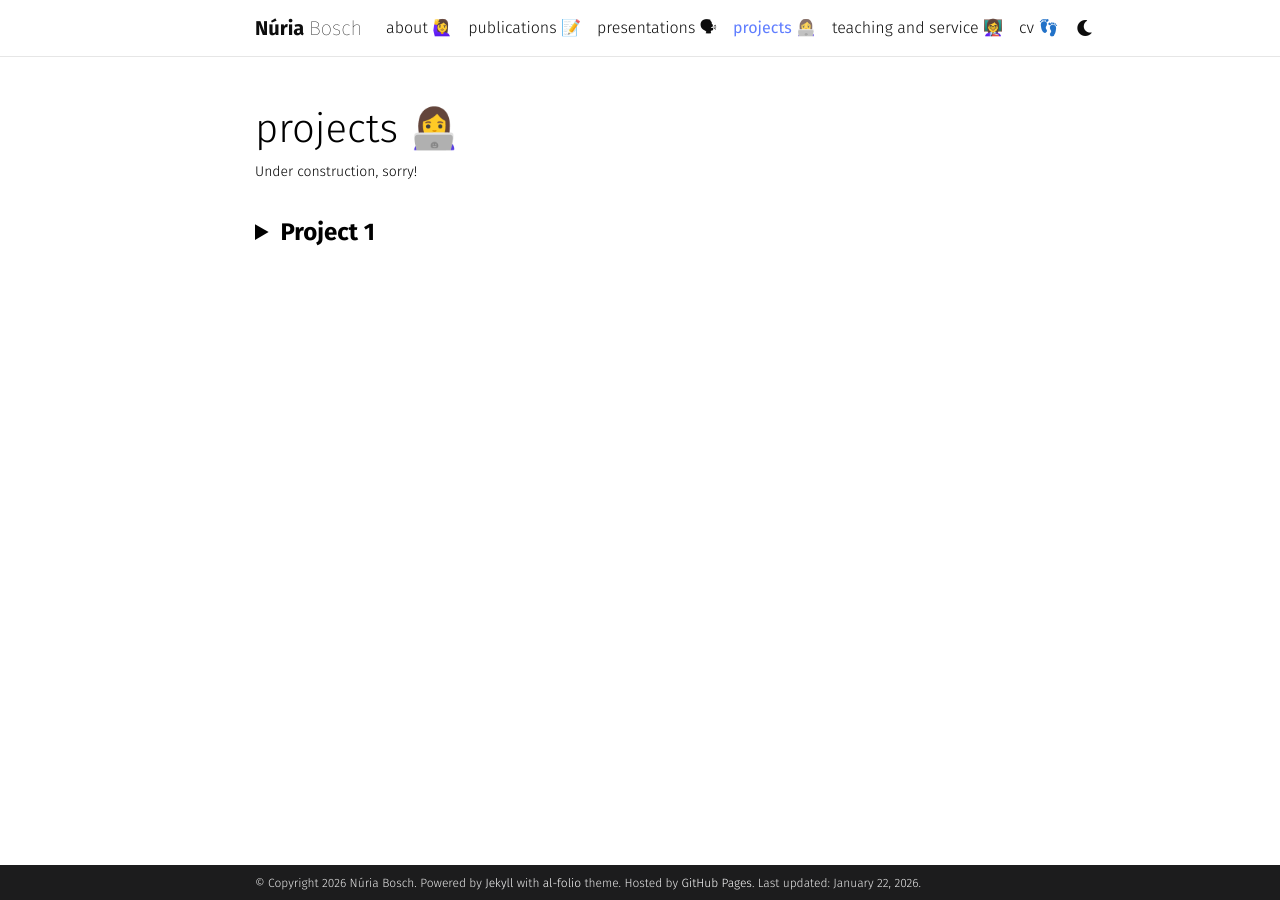
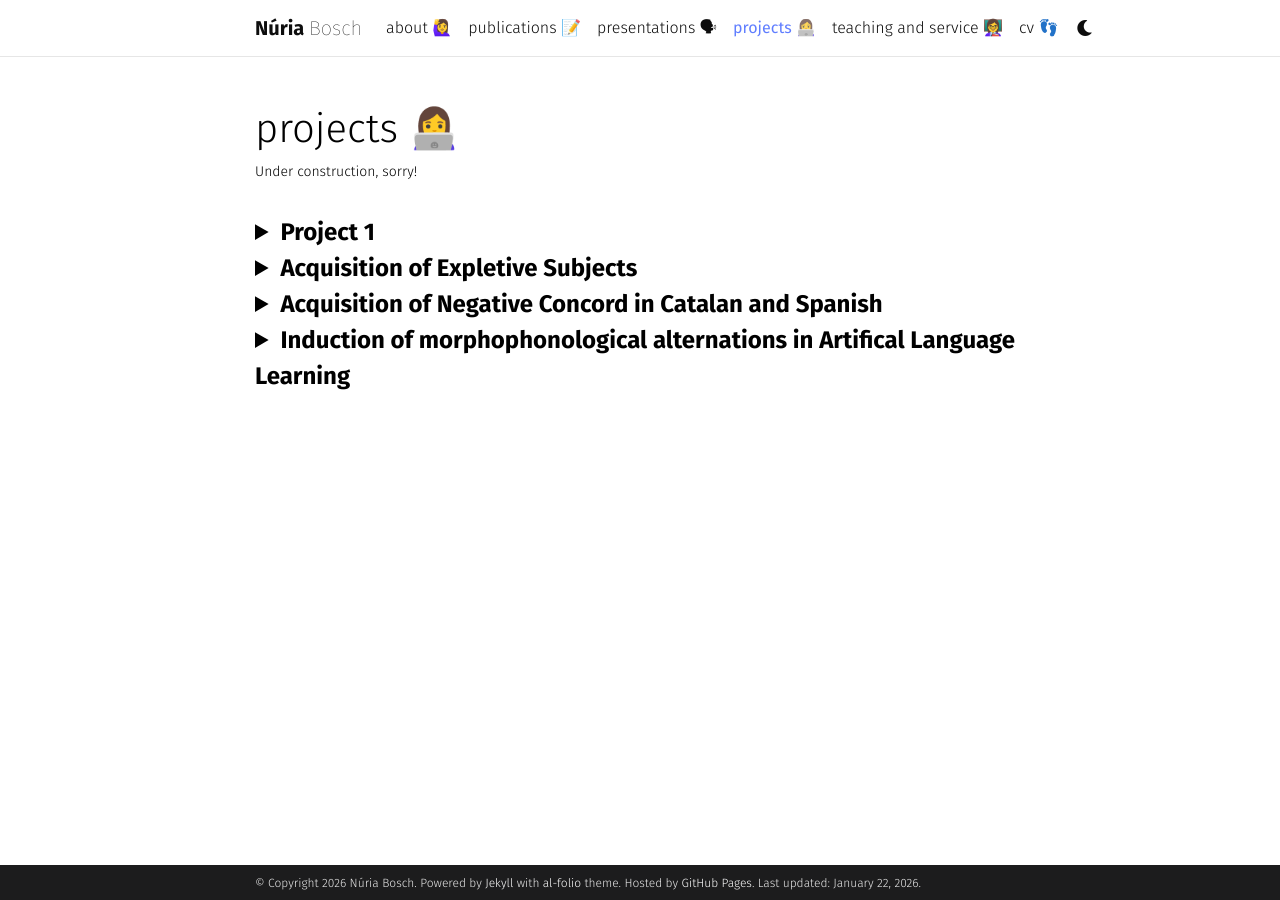
Before and after one commit to nuria-bosch/nuria-bosch.github.io, a Jekyll site: the page built from _pages/projects.md, in a window 1280 px wide. Built offline with Jekyll 4.4.1, drawn with Linux system fonts in a browser that asks for light colours; some web fonts are replaced; comment, search, counter and statistics services are not loaded; a style sheet for code colours, icons or effects is not loaded.

Commit message:
Update projects.md

```diff
--- a/_pages/projects.md
+++ b/_pages/projects.md
@@ -16,4 +16,23 @@ horizontal: false
   <h4>You can add a header</h4>
   <p>You can add text within a collapsed section.</p>
 </details>
+
+<details>
+  <summary class="project-title">Acquisition of Expletive Subjects</summary>
+  <h4>You can add a header</h4>
+  <p>You can add text within a collapsed section.</p>
+</details>
+
+<details>
+  <summary class="project-title">Acquisition of Negative Concord in Catalan and Spanish</summary>
+  <h4>You can add a header</h4>
+  <p>You can add text within a collapsed section.</p>
+</details>
+
+<details>
+  <summary class="project-title">Induction of morphophonological alternations in Artifical Language Learning</summary>
+  <h4>You can add a header</h4>
+  <p>You can add text within a collapsed section.</p>
+</details>
+
 </div>
```
